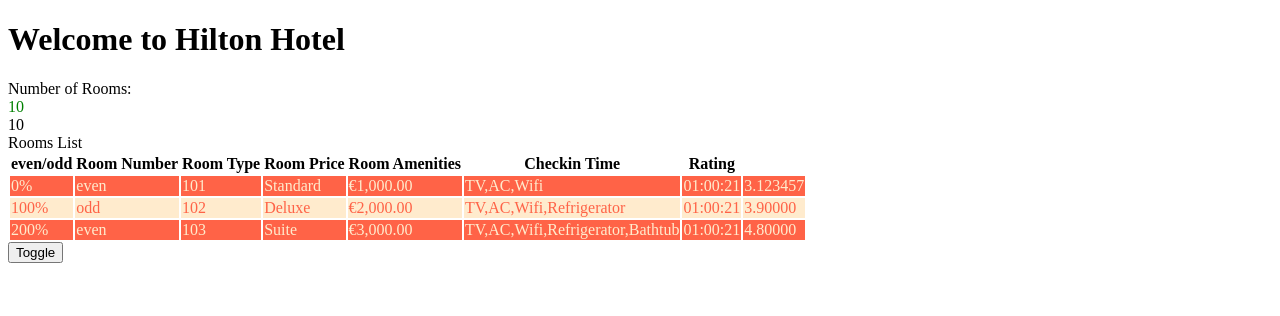
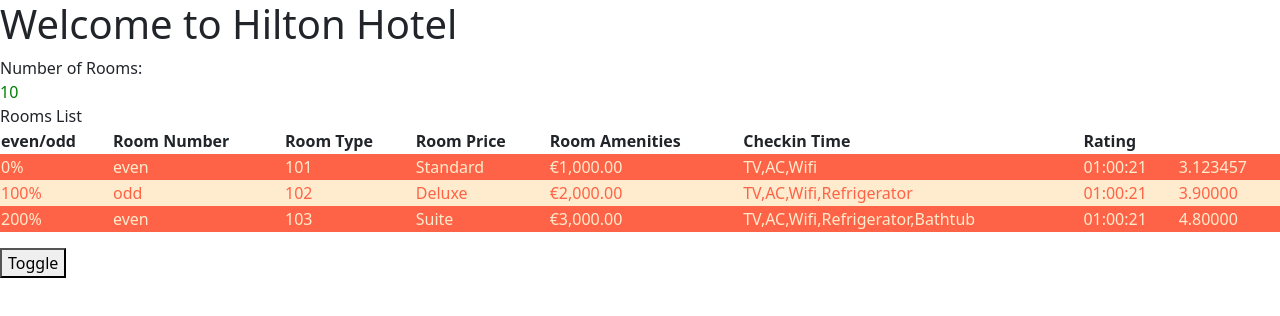
Before and after one commit to amouhtal/ANGULR-COURSE, an Angular app: page / in a window 1280 px wide. Shown: the top 316 px of the page. Built offline with nearby package versions, Linux system fonts and the light colour scheme.

Commit message:
Adding Bootstrap CSS to App

```diff
--- a/angular.json
+++ b/angular.json
@@ -28,7 +28,8 @@
               "src/assets"
             ],
             "styles": [
-              "src/styles.scss"
+              "src/styles.scss",
+              "node_modules/bootstrap/dist/css/bootstrap.min.css"
             ],
             "scripts": []
           },
--- a/package.json
+++ b/package.json
@@ -15,9 +15,12 @@
     "@angular/compiler": "^14.2.0",
     "@angular/core": "^14.2.0",
     "@angular/forms": "^14.2.0",
+    "@angular/localize": "^14.2.0",
     "@angular/platform-browser": "^14.2.0",
     "@angular/platform-browser-dynamic": "^14.2.0",
     "@angular/router": "^14.2.0",
+    "@popperjs/core": "^2.10.2",
+    "bootstrap": "^5.3.1",
     "rxjs": "~7.5.0",
     "tslib": "^2.3.0",
     "zone.js": "~0.11.4"
--- a/src/app/app.module.ts
+++ b/src/app/app.module.ts
@@ -12,7 +12,7 @@ import { RoomsComponent } from './rooms/rooms.component';
   ],
   imports: [
     BrowserModule,
-    AppRoutingModule
+    AppRoutingModule,
   ],
   providers: [],
   bootstrap: [AppComponent]
--- a/src/app/rooms/rooms.component.html
+++ b/src/app/rooms/rooms.component.html
@@ -2,14 +2,17 @@
 
 <div [hidden]="hideRooms">
   Number of Rooms:
-  <div [ngStyle]="{'color': rooms?.availableRooms ? 'green' : 'red'}" [innerText]="numberOfRooms"></div>
+  <div
+    [ngStyle]="{ color: rooms?.availableRooms ? 'green' : 'red' }"
+    [innerText]="numberOfRooms"
+  ></div>
 </div>
 
-{{ rooms?.availableRooms ?? "No Rooms Available" }}
+<!-- {{ rooms?.availableRooms ?? "No Rooms Available" }} -->
 
-<div *ngIf="rooms !== undefined && rooms.availableRooms > 0">
+<div  *ngIf="rooms !== undefined && rooms.availableRooms > 0">
   Rooms List
-  <table>
+  <table class="table">
     <tr>
       <th>even/odd</th>
       <th>Room Number</th>
@@ -20,17 +23,22 @@
       <th>Rating</th>
     </tr>
     <tr
-      *ngFor="let room of roomList | slice : 0: 5; let e = even; let o = odd; let i = index"
+      *ngFor="
+        let room of roomList | slice : 0 : 5;
+        let e = even;
+        let o = odd;
+        let i = index
+      "
       [ngClass]="e ? 'even' : 'odd'"
     >
-    <td>{{i | percent}}</td>
+      <td>{{ i | percent }}</td>
       <td>{{ e ? "even" : "odd" }}</td>
       <td>{{ room.roomNumber }}</td>
-      <td>{{ room.roomType  }}</td>
-      <td>{{ room.price | currency: 'EUR' }}</td>
+      <td>{{ room.roomType }}</td>
+      <td>{{ room.price | currency : "EUR" }}</td>
       <td>{{ room.amenities }}</td>
-      <td>{{ room.checkInTime | date : 'dd:mm:yy' }}</td>
-      <td>{{ room.rating | number : '1.5-6' : 'en-us'}}</td>
+      <td>{{ room.checkInTime | date : "dd:mm:yy" }}</td>
+      <td>{{ room.rating | number : "1.5-6" : "en-us" }}</td>
     </tr>
   </table>
 </div>
--- a/src/polyfills.ts
+++ b/src/polyfills.ts
@@ -1,3 +1,7 @@
+/***************************************************************************************************
+ * Load `$localize` onto the global scope - used if i18n tags appear in Angular templates.
+ */
+import '@angular/localize/init';
 /**
  * This file includes polyfills needed by Angular and is loaded before the app.
  * You can add your own extra polyfills to this file.
--- a/src/styles.scss
+++ b/src/styles.scss
@@ -1 +1,4 @@
 /* You can add global styles to this file, and also import other style files */
+
+/* Importing Bootstrap SCSS file. */
+// @import '~bootstrap/scss/bootstrap';
```
Also changed, not shown: 2 other files (tests, documents, lock files or other folders).
